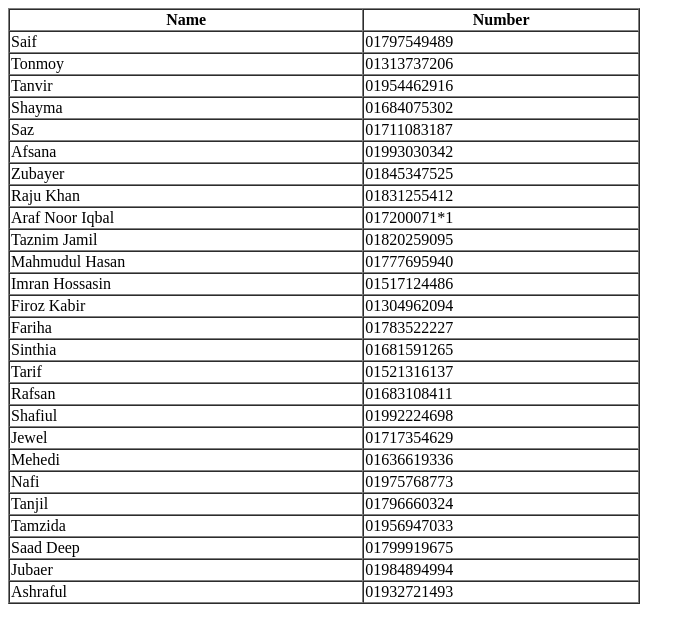
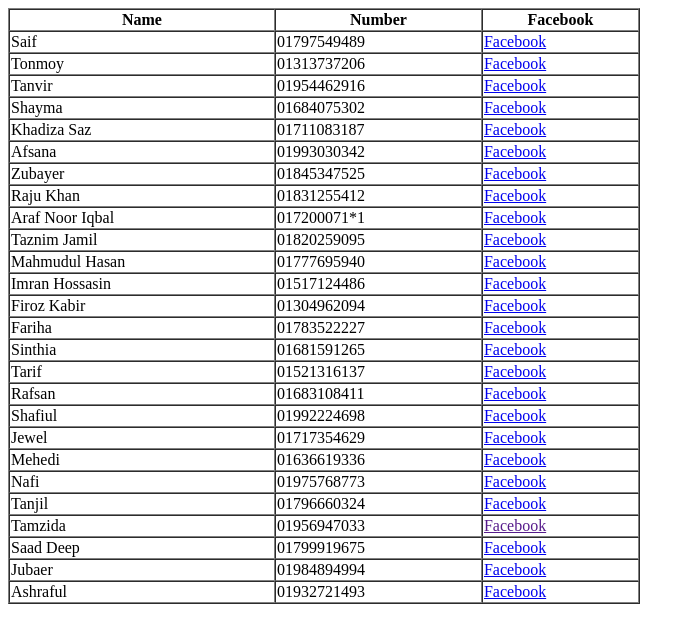
Before and after one commit to RakibHossainSaif/Assignment-, a plain HTML site: page contact.html in a window 1280 px wide. Shown: the whole page, without its empty margins (0-695 px from the left). Drawn offline with Linux system fonts and the light colour scheme.

Commit message:
Update contact.html

```diff
--- a/contact.html
+++ b/contact.html
@@ -9,111 +9,138 @@
 <tr>
 	<th>Name</th>
 	<th>Number</th>
+	<th>Facebook</th>
 </tr>
 <tr>
 	<td>Saif</td>
 	<td>01797549489</td>
+	<td><a href="https://www.facebook.com/RakibHossainSaif02">Facebook</a></td>
 </tr>
 <tr>
 	<td>Tonmoy</td>
 	<td>01313737206</td>
+	<td><a href="https://www.facebook.com/tonmoy.ahmed.545">Facebook</a></td>
 </tr>
 <tr>
 	<td>Tanvir</td>
 	<td>01954462916</td>
+	<td><a href="https://www.facebook.com/profile.php?id=100017021199998">Facebook</a></td>
 </tr>
 <tr>
 	<td>Shayma</td>
 	<td>01684075302</td>
+	<td><a href="https://www.facebook.com/chowdhuryshayma">Facebook</a></td>
 </tr>
 <tr>
-	<td>Saz</td>
+	<td>Khadiza Saz</td>
 	<td>01711083187</td>
+	<td><a href="https://www.facebook.com/Chowdhurykhadija.saz15">Facebook</a></td>
 </tr>
 <tr>
 	<td>Afsana</td>
 	<td>01993030342</td>
+	<td><a href=https://www.facebook.com/afsanaakter024"">Facebook</a></td>
 </tr>
 <tr>
 	<td>Zubayer</td>
 	<td>01845347525</td>
+	<td><a href="https://www.facebook.com/zubayer22">Facebook</a></td>
 </tr>
 <tr>
 	<td>Raju Khan</td>
 	<td>01831255412</td>
+	<td><a href="https://www.facebook.com/profile.php?id=100016065762917">Facebook</a></td>
 </tr>
 <tr>
 	<td>Araf Noor Iqbal</td>
 	<td>017200071*1</td>
+	<td><a href="https://www.facebook.com/araf007.noor">Facebook</a></td>
 </tr>
 <tr>
 	<td>Taznim Jamil</td>
 	<td>01820259095</td>
+	<td><a href="https://www.facebook.com/taznimjamil">Facebook</a></td>
 </tr>
 <tr>
 	<td>Mahmudul Hasan</td>
 	<td>01777695940</td>
+	<td><a href="https://www.facebook.com/Mahmudul1761">Facebook</a></td>
 </tr>
 <tr>
 	<td>Imran Hossasin</td>
 	<td>01517124486</td>
+	<td><a href="https://www.facebook.com/imranhossain.bela">Facebook</a></td>
 </tr>
 <tr>
 	<td>Firoz Kabir</td>
 	<td>01304962094</td>
+	<td><a href="https://www.facebook.com/firozkabir.md">Facebook</a></td>
 </tr>
 <tr>
 	<td>Fariha</td>
 	<td>01783522227</td>
+	<td><a href="https://www.facebook.com/farihasaki001">Facebook</a></td>
 </tr>
 <tr>
 	<td>Sinthia</td>
 	<td>01681591265</td>
+	<td><a href="https://www.facebook.com/tahminasinthia.ts">Facebook</a></td>
 </tr>
 <tr>
 	<td>Tarif</td>
 	<td>01521316137</td>
+	<td><a href="https://www.facebook.com/naimtarif01">Facebook</a></td>
 </tr>
 <tr>
 	<td>Rafsan</td>
 	<td>01683108411</td>
+	<td><a href="https://www.facebook.com/rafsanalazim">Facebook</a></td>
 </tr>
 <tr>
 	<td>Shafiul</td>
 	<td>01992224698</td>
+	<td><a href="https://www.facebook.com/shafiulsaurav007">Facebook</a></td>
 </tr>
 <tr>
 	<td>Jewel</td>
 	<td>01717354629</td>
+	<td><a href="https://www.facebook.com/jewelahammed02">Facebook</a></td>
 </tr>
 <tr>
 	<td>Mehedi</td>
 	<td>01636619336</td>
+	<td><a href="https://www.facebook.com/nirob.chowdhury.5851">Facebook</a></td>
 </tr>
 <tr>
 	<td>Nafi</td>
 	<td>01975768773</td>
+	<td><a href="https://www.facebook.com/nafiahmad1010">Facebook</a></td>
 </tr>
 <tr>
 	<td>Tanjil</td>
 	<td>01796660324</td>
+	<td><a href="https://www.facebook.com/jishadzz">Facebook</a></td>
 </tr>
 <tr>
 	<td>Tamzida</td>
 	<td>01956947033</td>
+	<td><a href="">Facebook</a></td>
 </tr>
 <tr>
 	<td>Saad Deep</td>
 	<td>01799919675</td>
+	<td><a href="https://www.facebook.com/saaddeep004">Facebook</a></td>
 </tr>
 
 <tr>
 	<td>Jubaer</td>
 	<td>01984894994</td>
+	<td><a href="https://www.facebook.com/profile.php?id=100006877187539">Facebook</a></td>
 </tr>
 <tr>
 	<td>Ashraful</td>
 	<td>01932721493</td>
+	<td><a href="https://www.facebook.com/ashraful.alom840">Facebook</a></td>
 </tr>
 </table>
 
```
